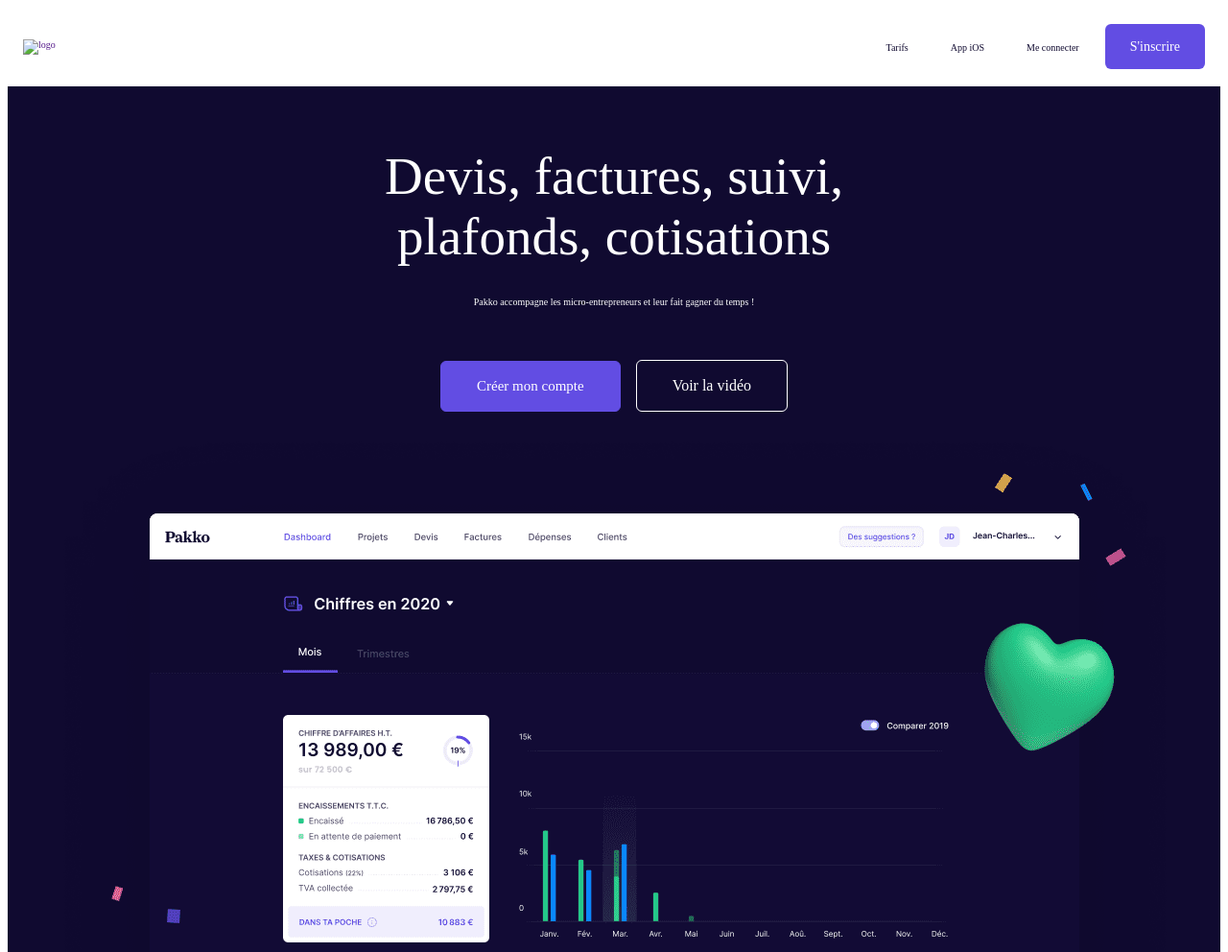
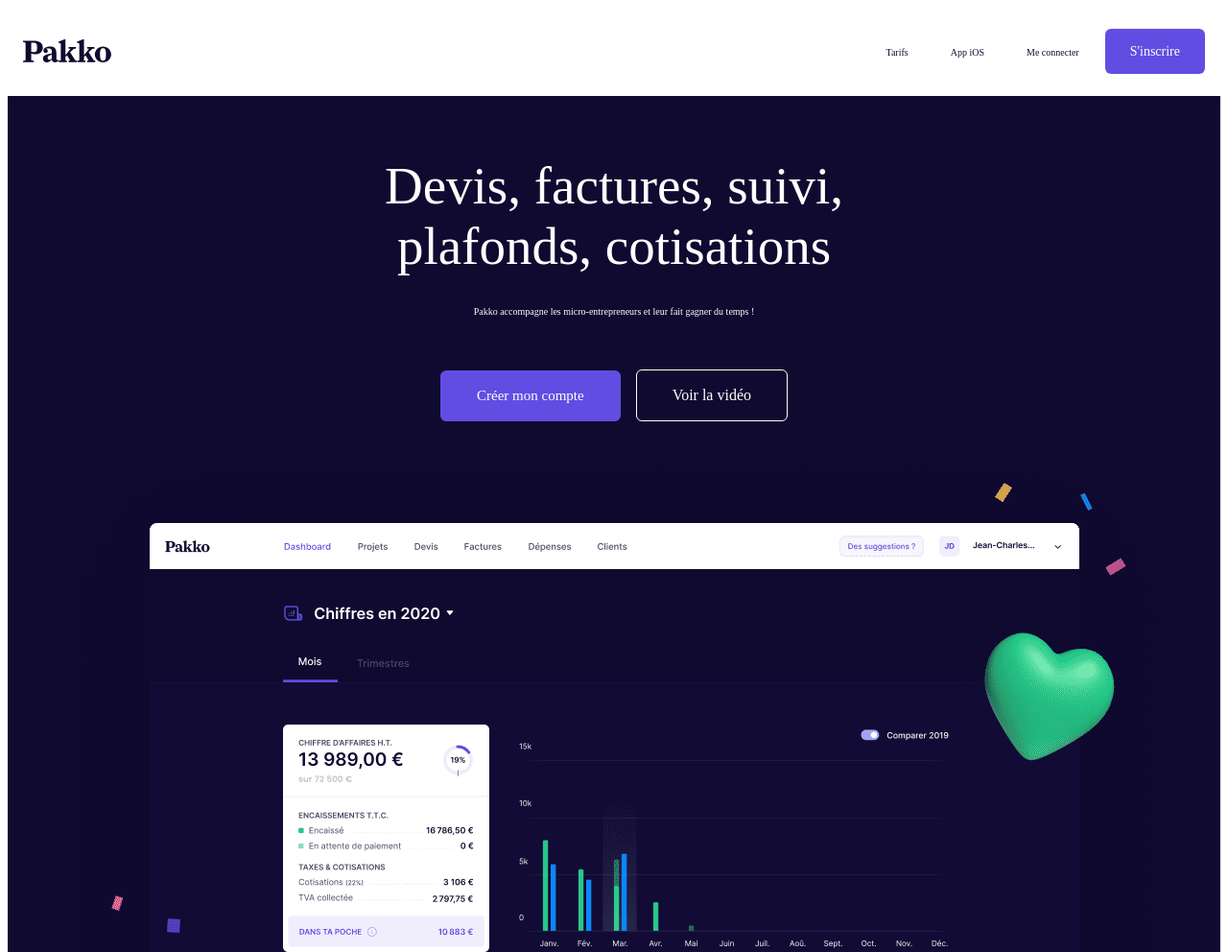
Before and after one commit to NastyaUlitko/lending_Pakko, a plain HTML site: page index.html in a window 1280 px wide. Shown: the top 992 px of the page at 96% size. Drawn offline with Linux system fonts and the light colour scheme.

Commit message:
Update index.html

```diff
--- a/index.html
+++ b/index.html
@@ -16,7 +16,7 @@
 <body>
    <header>
        <div class="header">
-           <a href=""><img src="nastyaulitko.github.io/lending_Pakko/images/logo.svg" alt="logo"></a>
+           <a href=""><img src="https://nastyaulitko.github.io/lending_Pakko/images/logo.svg" alt="logo"></a>
     <nav>
         <ul class="nav">
             <li class="nav__item">
```
